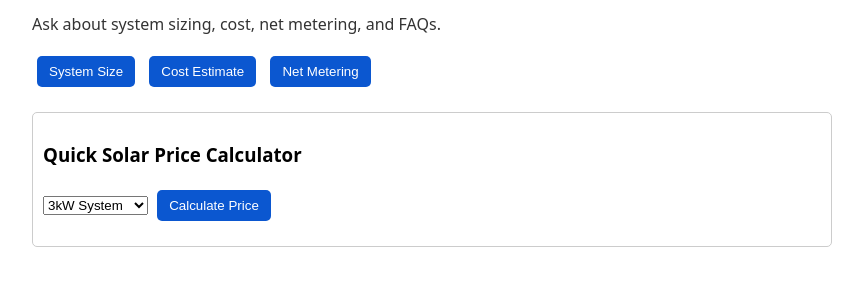
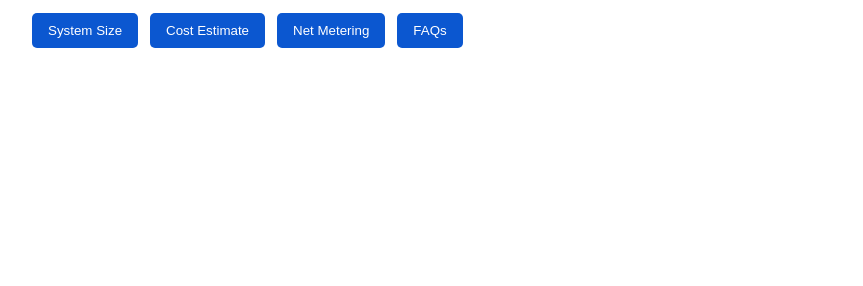
Before and after one commit to bc200204601-del/Solar-ChatBot, a website: page index.html in a window 1280 px wide. Shown: the part 94-380 px from the top of the page, without its empty margins (208-1071 px from the left). Drawn offline with nearby package versions, Linux system fonts and the light colour scheme.

Commit message:
Add Chatbot UI

```diff
--- a/index.html
+++ b/index.html
@@ -1,78 +1,74 @@
 <!doctype html>
 <html lang="en">
 <head>
-<meta charset="utf-8" />
-<meta name="viewport" content="width=device-width, initial-scale=1" />
+<meta charset="utf-8">
+<meta name="viewport" content="width=device-width, initial-scale=1">
 <title>Solar Chatbot – Rawalpindi</title>
-<link rel="stylesheet" href="styles.css" />
 <script src="https://www.gstatic.com/dialogflow-console/fast/messenger/bootstrap.js?v=1"></script>
 <style>
-body { font-family: system-ui, -apple-system, Segoe UI, Roboto, sans-serif; margin:0; padding:0; }
-main { max-width: 800px; margin: 48px auto; padding:0 16px; }
+body { font-family: system-ui, -apple-system, Segoe UI, Roboto, sans-serif; margin:0; }
+main { max-width:800px; margin:48px auto; padding:0 16px; }
 h1 { margin-bottom:8px; }
-p { color:#333; }
-button { margin:5px; padding:8px 12px; cursor:pointer; background:#0b57d0; color:#fff; border:none; border-radius:5px; }
-.pricing-calculator { margin-top:20px; padding:10px; border:1px solid #ccc; border-radius:5px; }
-#priceResult { margin-top:10px; font-weight:bold; }
+.button-container { display:flex; flex-wrap:wrap; gap:12px; margin:16px 0; }
+button { padding:10px 16px; border:none; border-radius:5px; background:#0b57d0; color:#fff; cursor:pointer; }
+button:hover{ background:#0845a1; }
+.pricing-calculator { display:none; margin-top:24px; padding:16px; border:1px solid #ccc; border-radius:8px; max-width:400px; }
+#priceResult { margin-top:12px; font-weight:bold; }
 </style>
 </head>
 <body>
 <main>
 <h1>Solar Chatbot – Rawalpindi (RWP)</h1>
-<p>Ask about system sizing, cost, net metering, and FAQs.</p>
-
-<!-- Buttons -->
-<div>
-<button onclick="sendIntent('Get_System_Size')">System Size</button>
-<button onclick="sendIntent('Check_Cost')">Cost Estimate</button>
-<button onclick="sendIntent('Learn_Net_Metering')">Net Metering</button>
+<div class="button-container">
+<button onclick="sendEvent('Get_System_Size')">System Size</button>
+<button onclick="showCalculator()">Cost Estimate</button>
+<button onclick="sendEvent('Learn_Net_Metering')">Net Metering</button>
+<button onclick="sendEvent('Solar_FAQ')">FAQs</button>
 </div>
 
-<!-- Calculator -->
-<div class="pricing-calculator">
-    <h3>Quick Solar Price Calculator</h3>
+<!-- Quick Price Calculator -->
+<div class="pricing-calculator" id="calculator">
+<h3>Quick Price Calculator</h3>
 <select id="systemSize">
-        <option value="3">3kW System</option>
-        <option value="5">5kW System</option>
-        <option value="10">10kW System</option>
-        <option value="15">15kW System</option>
-        <option value="20">20kW System</option>
+<option value="3">3kW</option>
+<option value="5">5kW</option>
+<option value="10">10kW</option>
+<option value="15">15kW</option>
+<option value="20">20kW</option>
 </select>
 <button onclick="calculatePrice()">Calculate Price</button>
 <div id="priceResult"></div>
 </div>
 </main>
 
-<!-- Dialogflow Messenger -->
 <df-messenger chat-title="Solar RWP Bot" agent-id="728466b3-b1f9-4094-9b64-ece38da84ac2" language-code="en"></df-messenger>
 
 <script>
-function sendIntent(intentName){
 const dfMessenger = document.querySelector('df-messenger');
-    if(dfMessenger){
-        dfMessenger.renderCustomText(intentName);
-    }
+function sendEvent(eventName){ dfMessenger.renderCustomText(`__event__:${eventName}`); }
+
+function showCalculator(){
+  sendEvent('Check_Cost');
+  document.getElementById('calculator').style.display='block';
 }
 
-function calculatePrice() {
-    const size = parseInt(document.getElementById('systemSize').value);
-    const systems = {
-        3: {price: 650000, savings: "PKR 12,000 – 15,000/month", payback: "3.5 – 4 years"},
-        5: {price: 950000, savings: "PKR 20,000 – 25,000/month", payback: "3 – 3.5 years"},
-        10: {price: 1750000, savings: "PKR 40,000 – 50,000/month", payback: "2.5 – 3 years"},
-        15: {price: 2500000, savings: "PKR 60,000 – 75,000/month", payback: "2.5 – 3 years"},
-        20: {price: 3200000, savings: "PKR 80,000 – 100,000/month", payback: "2 – 2.5 years"}
+const costBreakdown = {
+3:{total:650000, panels:300000, inverter:80000, installation:270000},
+5:{total:950000, panels:450000, inverter:120000, installation:380000},
+10:{total:1750000, panels:850000, inverter:250000, installation:650000},
+15:{total:2500000, panels:1200000, inverter:350000, installation:950000},
+20:{total:3200000, panels:1600000, inverter:450000, installation:1150000}
 };
-    const system = systems[size];
-    document.getElementById('priceResult').innerHTML = `
-        💡 Estimated cost: PKR ${system.price.toLocaleString()}<br>
-        💰 Monthly Savings: ${system.savings}<br>
-        ⏳ Payback Period: ${system.payback}
-    `;
-    const dfMessenger = document.querySelector('df-messenger');
-    if(dfMessenger){
-        dfMessenger.renderCustomText(`Check_Cost for ${size}kW system`);
-    }
+
+function calculatePrice(){
+  const size=document.getElementById('systemSize').value;
+  const price=costBreakdown[size];
+  document.getElementById('priceResult').innerHTML=
+    `Estimated total: PKR ${price.total.toLocaleString()}<br>
+     Breakdown:<br>
+     • Panels: PKR ${price.panels.toLocaleString()}<br>
+     • Inverter: PKR ${price.inverter.toLocaleString()}<br>
+     • Installation: PKR ${price.installation.toLocaleString()}`;
 }
 </script>
 </body>
```
Lines whose indentation alone changed are shown as unchanged.
